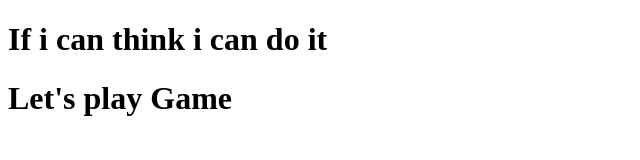
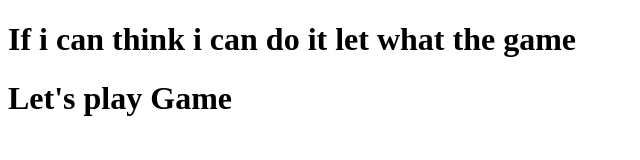
Before and after one commit to Muhammad-Usama-1/Again_Remoting, a plain HTML site: page index.html in a window 1280 px wide. Shown: the whole page, without its empty margins (0-640 px from the left). Drawn offline with Linux system fonts and the light colour scheme.

Commit message:
i do it..

```diff
--- a/index.html
+++ b/index.html
@@ -6,7 +6,7 @@
     <title>Document</title>
 </head>
 <body>
-    <h1>If i can think i can do it</h1>
+    <h1>If i can think i can do it let what the game</h1>
     <h1>Let's play Game</h1>
 </body>
 </html>
```
